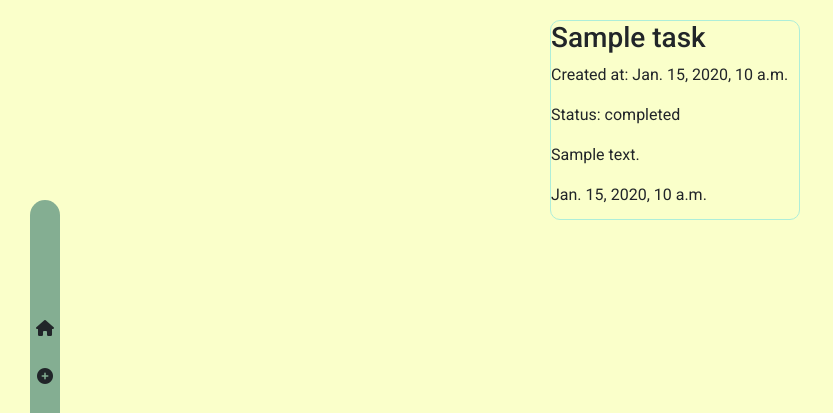
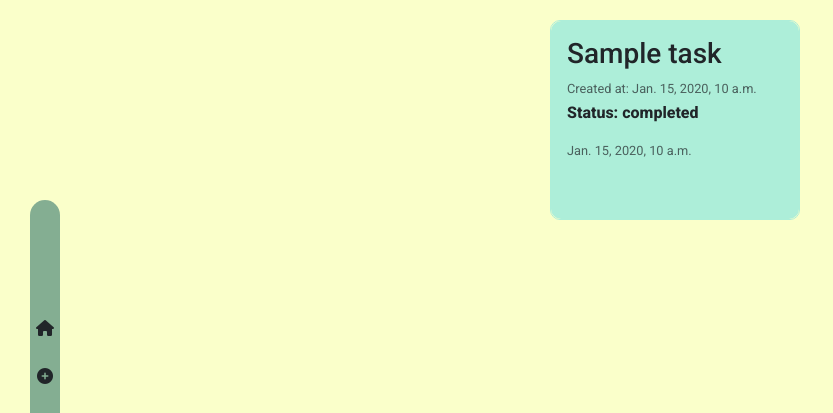
Before and after one commit to mariami57/TodoApp, a Django app: page /tasks/list/ in a window 1280 px wide. Shown: the top 413 px of the page, without its empty margins (0-833 px from the left). Run offline with Django 5.2, Linux system fonts and the light colour scheme; a user stored in the database is signed in; tables that the repository leaves empty hold one stand-in row (values such as "Sample post").

Commit message:
updated styles

```diff
--- a/static/css/tasks.css
+++ b/static/css/tasks.css
@@ -12,19 +12,19 @@
   max-width: 100%;
   border: 1px solid rgb(173, 238, 217);
   border-radius: 10px;
-  padding: 0;  /* remove padding from outer wrapper */
-  background-color: transparent; /* let inner handle the bg */
+  padding: 0;
+  background-color: transparent;
   perspective: 1000px;
   cursor: pointer;
   box-sizing: border-box;
 
 }
 
-/* inner wrapper that rotates */
+
 .task-card-inner {
   position: relative;
   width: 100%;
-  height: 100%;          /* ✅ match parent */
+  height: 100%;
   transition: transform 0.6s;
   transform-style: preserve-3d;
   border-radius: 10px;
@@ -34,12 +34,12 @@
   transform: rotateY(180deg);
 }
 
-/* front and back must fill 100% */
+
 .task-card-front,
 .task-card-back {
   position: absolute;
   width: 100%;
-  height: 100%;          /* ✅ both sides match */
+  height: 100%;
   border-radius: 10px;
   backface-visibility: hidden;
   background-color: rgb(173, 238, 217);
@@ -50,10 +50,10 @@
 
 .task-card-back {
   transform: rotateY(180deg);
-  overflow-y: auto;      /* ✅ allows scroll if content is long */
+  overflow-y: auto;
 }
 
-/* notebook-like description */
+
 .task-card-back .desc {
   flex: 1;
   margin: 0;
@@ -79,3 +79,20 @@
 .active{
   display: flex;
 }
+
+
+.date {
+    font-size: 0.8rem;
+    opacity: 0.7;
+    margin-top: 3px;
+    margin-bottom: 3px;
+
+}
+
+.status {
+    font-weight: 800;
+}
+
+.due-date{
+
+}
--- a/templates/tasks/tasks-list.html
+++ b/templates/tasks/tasks-list.html
@@ -4,17 +4,24 @@
     {% if not task_list %}
         <h1>No tasks to show</h1>
     {% else %}
-        <div class="tasks-container d-flex justify-content-center">
+        <div class="tasks-container d-flex justify-content-center gap-3">
              {% for task in task_list %}
-                <div class="d-flex flex-column task-card">
+                <div class="task-card d-flex" onclick="this.classList.toggle('flipped')">
+                  <div class="task-card-inner">
+                    <div class="task-card-front">
                       <h3>{{ task.name }}</h3>
                       <p class="date">Created at: {{ task.created_at }}</p>
                       <p class="status">Status: {{ task.status }}</p>
-                    <p class="desc">{{ task.description }}</p>
                         {% if task.accomplished_at %}
                             <p class="date">{{ task.accomplished_at }}</p>
+                        {% else %}
+                            <p class="due-date">Due by: {{ task.due_by }}</p>
                         {% endif %}
-
+                    </div>
+                    <div class="task-card-back">
+                      <p class="desc">{{ task.description }}</p>
+                    </div>
+                  </div>
                 </div>
 
             {% endfor %}
```
Lines whose indentation alone changed are shown as unchanged.
